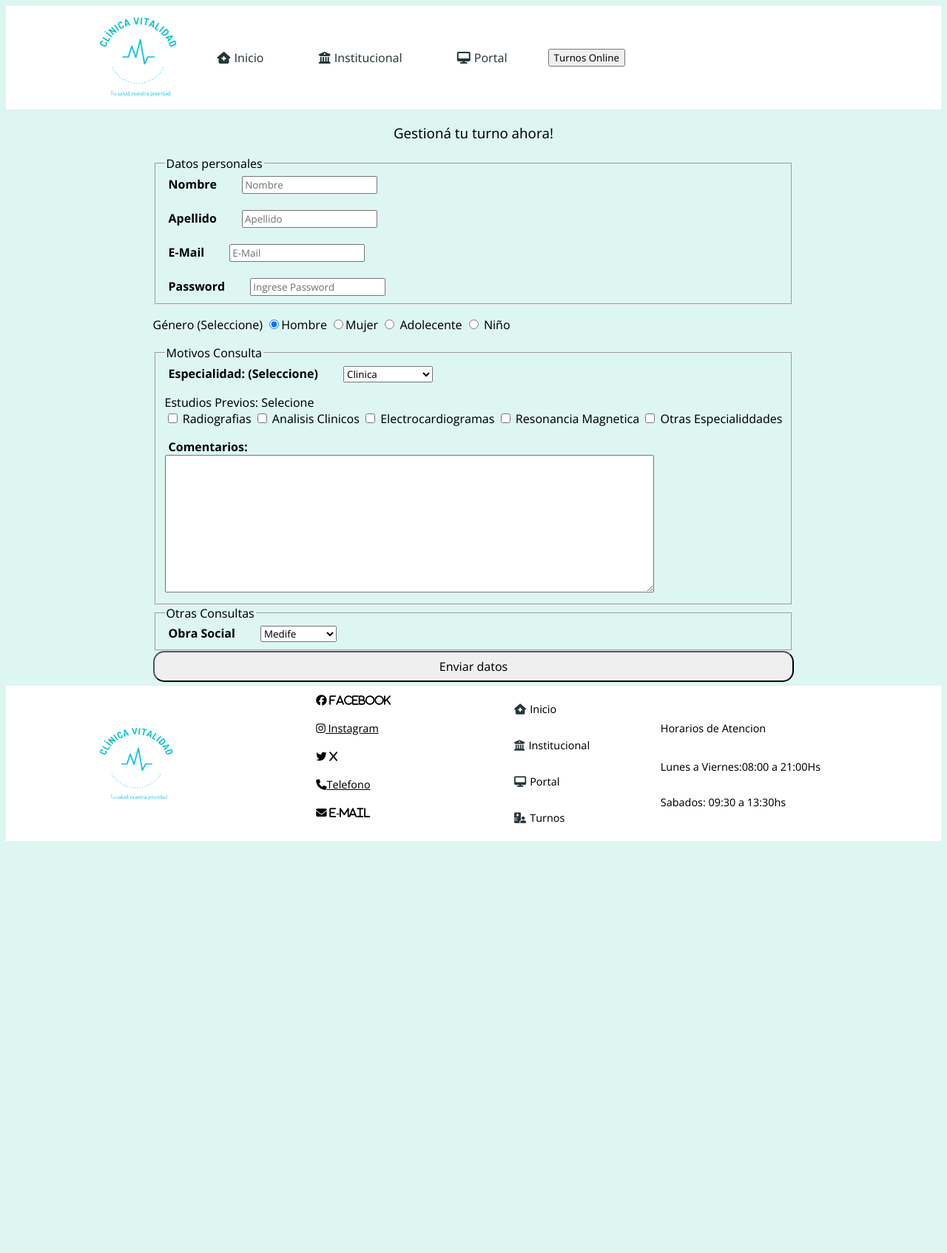
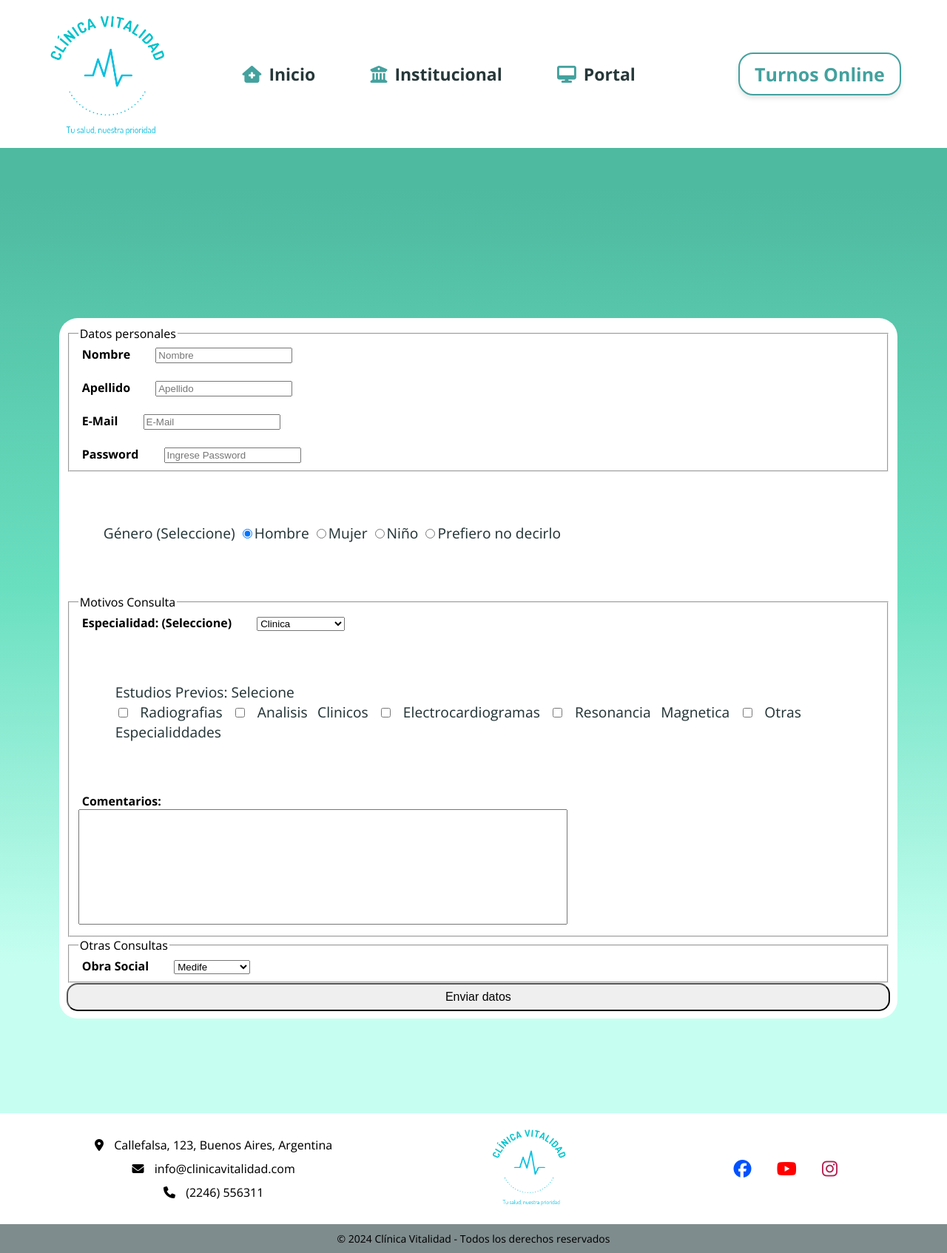
Before and after one commit to BorchiaLucrecia/proyecto-centro-medico, a plain HTML site: page sitio/turnosonline.html in a window 1280 px wide. Shown: the whole page at 74% size. Before the commit the page ends 1145 px from the top, so only its background shows below. Drawn offline with nearby package versions, Linux system fonts and the light colour scheme; a web font is replaced by a local one.

Commit message:
Cambios pre-entrega

```diff
--- a/sitio/turnosonline.html
+++ b/sitio/turnosonline.html
@@ -4,7 +4,7 @@
 <head>
     <meta charset="UTF-8">
     <meta name="viewport" content="width=device-width, initial-scale=1.0">
-    <link rel="stylesheet" href="../styles/autogestion.css">
+    <link rel="stylesheet" href="../styles/estilos.css">
     <link rel="icon" href="../images/icono-logo-solapa.png">
     <script src="https://kit.fontawesome.com/8acd87fd5f.js" crossorigin="anonymous"></script>
     <title>Autogestion - Login</title>
@@ -12,8 +12,10 @@
 
 <body>
     <header class="header">
-        <div class="logo">
-            <img src="../images/vitalidad2.png" alt="logo de la clinica">
+        <div class="logo-header">
+            <a href="index.html">
+                <img src="../images/vitalidad2.png" alt="logo de la clinica">
+            </a>
         </div>
         <nav>
             <ul class="nav_ul">
@@ -22,12 +24,12 @@
                 <li class="nav_li"><i class="fa-solid fa-desktop"></i><a href="./portal.html">Portal</a></li>
             </ul>
         </nav>
-        <a href="#" class="btn"><button class="button1">Turnos Online</button></a>
+        <a href="#" class="btn">Turnos Online</a>
     </header>
     <main>
-        <section>
-            <div class="formulario">
-                <h3 align:center>Gestioná tu turno <b>ahora!</b></h3>
+        <div class="blocks-container">
+        <section class="blocks">
+            <div class="block">
                 <div class="registro">
                     <form action="show_data.html" target="_blank"><!--mostrardatosform.html-->
                         <fieldset>
@@ -47,8 +49,8 @@
                         <p>Género (Seleccione)
                             <input type="radio" name="gender" value="hombre" checked>Hombre
                             <input type="radio" name="gender" value="Mujer">Mujer
-                            <input type="radio" name="gender" value="Adolecente"> Adolecente
-                            <input type="radio" name="gender" value="Niño"> Niño
+                            <input type="radio" name="gender" value="Ninio">Niño
+                            <input type="radio" name="gender" value="Prefiero no decirlo">Prefiero no decirlo
                         </p>
                         <fieldset>
                             <legend>Motivos Consulta</legend>
@@ -82,7 +84,7 @@
                             </p>
 
                             <label for="comentarios">Comentarios:</label> <br>
-                            <textarea name="comentarios" rows="10" cols="80"></textarea>
+                            <textarea name="comentarios" rows="10" cols="80" style="resize: none;"></textarea>
                             <br>
                         </fieldset>
 
@@ -102,39 +104,28 @@
 
             </div>
         </section>
+    </div>
     </main>
 
-    <footer class="contenedor-footer">
-        <div class="logo">
-            <img src="../images/vitalidad2.png" alt="logo de la clinica">
+    <footer>
+        <div class="footer-container">
+            <div class="footer-contact">
+                <p><i class="fas fa-map-marker-alt"></i> Callefalsa, 123, Buenos Aires, Argentina</p>
+                <p><i class="fas fa-envelope"></i> info@clinicavitalidad.com</p>
+                <p><i class="fas fa-phone"></i> (2246) 556311</p>
+            </div>
+            <div class="footer-logo">
+                <img src="../images/vitalidad2.png" alt="Clínica Pueyrredon">
+            </div>
+            <div class="footer-social">
+                <a href="#" class="facebook"><i class="fab fa-facebook"></i></a>
+                <a href="#" class="youtube"><i class="fab fa-youtube"></i></a>
+                <a href="#" class="instagram"><i class="fab fa-instagram"></i></a>
+            </div>
         </div>
-
-            <div>
-                <ul class="footer-ul">
-                    <a href="https://www.facebook.com/"><i class="fa-brands fa-facebook"> Facebook</i></a><br><br>
-                    <a href="https://www.instagram.com/"><i class="fa-brands fa-instagram"></i> Instagram</a><br><br>
-                    <a href="https://twitter.com/"><i class="fa-brands fa-twitter"> X</i></a><br><br>
-                    <a href="tel:5493876849616"><i class="fa-solid fa-phone"></i>Telefono</a><br><br>
-                    <a href="mailto:ejemplo@gmail.com"><i class="fa-solid fa-envelope"> E-Mail</i></a><br><br>
-                </ul>
-            </div>
-            <div >
-                <ul class="nav_ul">
-                    <li class="nav_li"><i class="fa-solid fa-house-medical"></i><a
-                            href="/proyectoconsultoriomedico/index.html">Inicio</a></li>
-                    <li class="nav_li"><i class="fa-solid fa-building-columns"></i><a href="#">Institucional</a></li>
-                    <li class="nav_li"><i class="fa-solid fa-desktop"></i><a href="#">Portal</a></li>
-                    <li class="nav_li"><i class="fa-solid fa-hospital-user"></i><a href="#">Turnos</a></li>
-                </ul>
-            </div>
-            <div>
-                <h4>Horarios de Atencion</h4>
-                <p>Lunes a Viernes:08:00 a 21:00Hs</p>
-                <p>Sabados: 09:30 a 13:30hs</p>
-
-
-            </div>
-
+        <div class="footer-bottom">
+            <p>© 2024 Clínica Vitalidad - Todos los derechos reservados</p>
+        </div>
     </footer>
 </body>
 
--- a/styles/autogestion.css
+++ b/styles/autogestion.css
@@ -1,79 +1,7 @@
 @import url('https://fonts.googleapis.com/css2?family=Abel&family=Julius+Sans+One&family=Kanit:ital,wght@0,100;0,200;0,300;0,400;0,500;0,600;0,700;0,800;0,900;1,100;1,200;1,300;1,400;1,500;1,600;1,700;1,800;1,900&family=Open+Sans:ital,wght@0,300..800;1,300..800&family=Work+Sans:ital,wght@0,100..900;1,100..900&family=Zeyada&display=swap');
 
 
- /*  Tipografias para todo el documento  */
-*{
-    font-family: "Open Sans", sans-serif;
-    font-optical-sizing: auto;
-    font-weight: 430;
-    font-style: normal;
-    font-variation-settings:
-      "wdth" 100;
-  }
-  /*  Background-color general de todo el sitio  */
-body{
-    background-color: #ddf6f2;
 
-}
-
-/*  Header / navbar  */
-.header{
-    background-color: #ffffff;
-    display:flex;
-    align-items: center;
-    height: 130px;
-    padding: 5px 10%;
-}
-.header .logo img{
-    height: 110px;
-    transition: all 0.9s;
-
-}
-
-.header .logo img:hover{
-    transform: scale(1.2);
-}
-.nav{
-    background-color: #43a19e;
-}
-.nav_li{
-    display: inline-block;
-    padding: 15px;
-    color: #273739;
-}
-.nav_li:hover > a {
-    color: #00C2CB;
-    transition: all 0.6s;
-
-}
-.nav_li a{
-    color: #273739;
-    text-decoration: none;
-    margin-right: 40px;
-}
-.nav_li i{
-    box-sizing: border-box;
-    text-align: right;
-    margin-right: 5px;
-}
-
-/*  Contenedor imagenes proximo carrusel  */
-.caja{
-    justify-content: center;
-    display: flex;
-}
-/*  horrible como me quedo la imagen toda aplastada  */
-.caja img{
-    width: 100%;
-    height: 580px;
-    display: block;
-}
-
-
-/*    Estilos al contenedor del mapa     */
-.mapa{
-    margin: 40px;
-}
 
 /*    Footer     */
 .contenedor-footer{
@@ -110,48 +38,6 @@ body{
     flex-direction: column;
 }
 
-
-
-.contenedor-footer img{
-    width: 100px;
-     height: 100px;
-    transition: all 0.9s;}
-.contenedor-footer img:hover{
-        transform: scale(1.2);}
-/* Esta parte son las 4 imagenes, la idea es poner un titulo y una breve descripcion y en todo caso que te redireccione a otro sitio/pagina */
-.contenedor-imagenes{
-    justify-content: center;
-    display: flex;
-}
-.imgg{
-    margin: 15px;
-    width: 350px;
-}
-/*Boton de whatsapp fijo  */
-.float{
-    position: fixed;
-    width: 50px;
-    height: 50px;
-    background-color: #25d366;
-    bottom: 30px;
-    right: 30px;
-    color: #fff;
-    border-radius: 50%;
-    text-align: center;
-    z-index: 999;
-}
-.fa-whatsapp{
-    font-size: 52px;
-}
-.float:hover{
-    background-color: #27f472;
-}
-
-/*No se si el carrusel de imagenes iria dentro de HEADER o por fuera */
-/* Es buena practica aplicar las tipografias con "*" ? */
-/*Tarda un poco en cargar el sitio. Creo que la calidad de las imagenes es muy alta.
-Son de "UNSPLASH" Hay otro sitio en donde descargar para recomendarme? */
-
 /* Agregados para el formulario */
 .formulario{
     display: flex;
@@ -166,8 +52,6 @@ Son de "UNSPLASH" Hay otro sitio en donde descargar para recomendarme? */
     padding: 5px;
 
 }
-
-
 #btnform{
     width: 100%;
     height: auto;
@@ -179,6 +63,3 @@ Son de "UNSPLASH" Hay otro sitio en donde descargar para recomendarme? */
 #btnform:hover{
     background-color: #ddf6f2;
 }
-/*nuevo footer con iconos redes sociales
-subdividido en 3 div para poner otros datos importantes
-*/
--- a/styles/estilos.css
+++ b/styles/estilos.css
@@ -1,33 +1,32 @@
 @import url('https://fonts.googleapis.com/css2?family=Abel&family=Julius+Sans+One&family=Kanit:ital,wght@0,100;0,200;0,300;0,400;0,500;0,600;0,700;0,800;0,900;1,100;1,200;1,300;1,400;1,500;1,600;1,700;1,800;1,900&family=Open+Sans:ital,wght@0,300..800;1,300..800&family=Work+Sans:ital,wght@0,100..900;1,100..900&family=Zeyada&display=swap');
 
  /*  Tipografias para todo el documento  */
- body{
+ body {
     font-family: "Open Sans", sans-serif;
     font-optical-sizing: auto;
     font-weight: 430;
     font-style: normal;
     font-variation-settings:"wdth" 100;
     font-size: 16px;
-    background-color: #ddf6f2;
-
-}
-/*  Background-color general de todo el sitio  */
-body{
-    background-color: #ddf6f2;
+    background: rgb(198,255,241);
+    background: linear-gradient(0deg, rgba(198,255,241,1) 23%, rgba(106,223,192,1) 53%, rgba(78,186,160,1) 85%);
+    margin: 0;
+    padding: 0;
+    overflow-x: hidden; /* Evita el scroll horizontal */
 }
 
 /*  Header */
-.header{
-    position: absolute;
+.header {
     background-color: #ffffff;
-    display:flex;
+    display: flex;
     justify-content: space-around;
     align-items: center;
     height: 200px;
     width: 100%;
     z-index: 1000;
+    padding: 0 20px;
+    box-sizing: border-box;
 }
-
 /*Logo en header y en footer*/
 .logo-header img {
     height: 165px;
@@ -87,7 +86,7 @@ body{
 
 .block {
     display: flex;
-    background-color: #43a19e;
+    background-color: #FFF;
     padding: 10px;
     margin-top: 45px;
     border-radius: 25px;
@@ -97,58 +96,24 @@ body{
     width: 35%;
     height: auto;
     border-radius: 25px;
-    margin-right: 5%;
+    margin-right: 2%;
     padding: 15px;
 }
 
 .block p, .formulario {
-    color: #fff;
+    color: #273739;
     border-radius: 25px;
     font-size: larger;
     text-align: justify;
 }
 .block p {
     flex: 1;
-    color: #fff;
+    color: #273739;
     border-radius: 25px;
     font-size: 16px large;
     margin-right: 5%;
     padding: 50px;
 }
-
-.block h2{
-    font-size: 20px;
-    margin: 0;
-}
-/* CORREGIR-MEJORAR ESTILO DEL FORMULARIO*/
-.formulario {
-    position: relative;
-    display: flex;
-    flex-direction: column;
-    width: 100%;
-    align-items: center;
-    right: 8%;
-    padding: 60px;
-}
-
-.form-group{
-    display: flex;
-    flex-direction: column;
-    align-items: flex-start;
-    margin-top: 5px;
-    margin-bottom: 10px;
-}
-
-.form-group label{
-    margin-bottom: 5px;
-}
-
-.form-group input,
-.form-group textarea{
-    width: 100%;
-    margin-left: 70%;
-}
-
 
 /*Estilos para btn de "Turnos online*/
 .btn{
@@ -223,15 +188,6 @@ body{
     margin: 40px;
 }
 
-/*    Footer     */
-.contenedor-footer{
-    background-color: #ffffff;
-    display:flex;
-    align-items: center;
-    height: 130px;
-    padding: 5px 10%;
-}
-
 .section-f {
     padding: 5px 10%;
 
@@ -248,18 +204,6 @@ body{
 
 }
 
-.footer-li a{
-    color: #273739;
-    text-decoration: none;
-    margin-right: 40px;
-}
-
-.footer-li{
-    display: inline-block;
-    padding: 15px;
-    color: #273739;
-
-}
 
 /* Esta parte son las 4 imagenes, la idea es poner un titulo y una breve descripcion y en todo caso que te redireccione a otro sitio/pagina */
 .contenedor-imagenes{
@@ -440,10 +384,82 @@ body{
     background-color: rgba(255, 255, 255, 0.753);
     color: rgba(33, 102, 100, 0.753);
 }
-/*  Fin usuario/autogestion  */
+/*  Fin PORTAL  */
+
+/*    Footer     */
+footer {
+    background-color: #ffffff;
+    color: #000000;
+    text-align: center;
+}
+
+.footer-container {
+    display: flex;
+    justify-content: space-around;
+    align-items: center;
+    padding: 20px;
+}
+
+.footer-contact p {
+    margin: 10px 0;
+}
+
+.footer-contact i,
+.footer-social i {
+    margin-right: 10px;
+}
+
+.footer-logo img {
+    max-width: 100px;
+}
+
+.footer-social a {
+    font-size: 24px;
+    margin: 0 10px;
+    text-decoration: none;
+}
+
+.footer-social a.facebook {
+    color: #0051ff;
+}
+
+.footer-social a.youtube {
+    color: #FF0000;
+}
+
+.footer-social a.instagram {
+    color: #b32252;
+}
+
+.footer-bottom {
+    background-color: #7f8c8d;
+    padding: 10px;
+}
+
+.footer-bottom p {
+    margin: 0;
+    font-size: 14px;
+}
 
 
 
-/*No se si el carrusel de imagenes iria dentro de HEADER o por fuera */
-/* Es buena practica aplicar las tipografias con "*" ? */
-/*Tarda un poco en cargar el sitio. Creo que la calidad de las imagenes es muy alta. Son de "UNSPLASH" Hay otro sitio en donde descargar para recomendarme? */
+/* Agregados para el formulario */
+
+.registro label{
+    font-weight: bold;
+    width:300px ;
+    margin-right: 25px;
+    padding: 5px;
+
+}
+#btnform{
+    width: 100%;
+    height: auto;
+    padding: 8px;
+    font-size: 16px;
+    border-radius: 15px;
+
+}
+#btnform:hover{
+    background-color: #ddf6f2;
+}
--- a/styles/usuario.css
+++ b/styles/usuario.css
@@ -4,7 +4,7 @@
     margin: 0;
 }
  /*  Tipografias para todo el documento  */
-body{
+ body{
     font-family: "Open Sans", sans-serif;
     font-optical-sizing: auto;
     font-weight: 430;
```
Also changed, not shown: index.html (+25 -20 lines), sitio/institucional.html (+3 -3 lines), sitio/portal.html (+19 -17 lines), images/ilustracion-camas-min.jpg (added), images/ilustracion-camas.jpg (deleted), images/ilustracion-internacion-min.jpg (added), images/ilustracion-internacion.jpg (deleted), images/ilustracion-quirofano-min.jpg (added), images/ilustracion-quirofano.jpg (deleted), images/ilustracion-telefonista-min.jpg (added), images/logo-rectangular-fondo-blanco.png (deleted), images/logo-rectangular-fondo-color.png (deleted), images/salas-de-espera-min.jpg (added), images/salas-de-espera.jpg (deleted), 2 other files.
